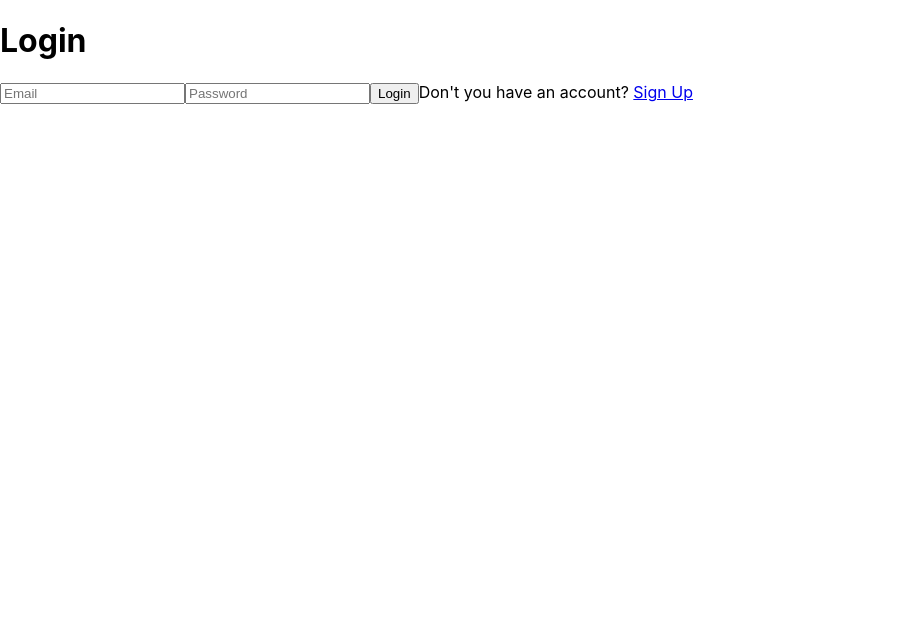
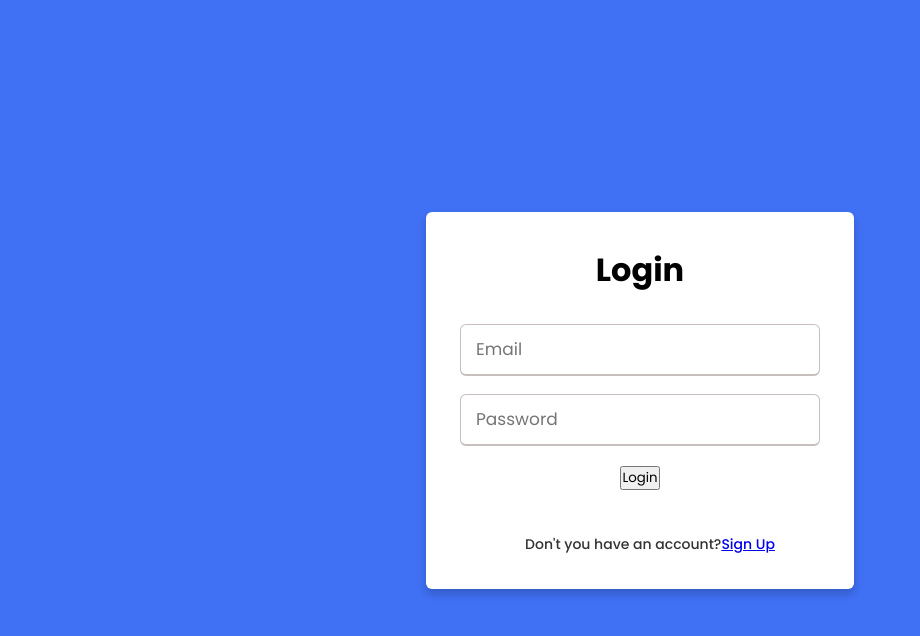
Before and after one commit to sadiausmann/marketplace_app, a React (Create React App) app in the folder dashboard/: page /login in a window 1280 px wide. Shown: the top 636 px of the page, without its empty margins (0-920 px from the left). Built offline with nearby package versions, Linux system fonts and the light colour scheme; no server answers.

Commit message:
css of signup and login page

```diff
--- a/dashboard/package.json
+++ b/dashboard/package.json
@@ -15,6 +15,7 @@
     "react-dom": "^18.2.0",
     "react-router-dom": "^6.13.0",
     "react-scripts": "5.0.1",
+    "sass": "^1.63.6",
     "web-vitals": "^2.1.4"
   },
   "scripts": {
@@ -45,5 +46,5 @@
     "dotenv": "^16.3.1",
     "nodemon": "^2.0.22"
   },
-  "proxy":"http://localhost:5000"
+  "proxy": "http://localhost:5000"
 }
--- a/dashboard/src/App.js
+++ b/dashboard/src/App.js
@@ -7,19 +7,19 @@ import SignUp from "./components/Pages/SignUp";
 function App() {
 
   const [user, setUser] = useState(null);
-  const [message, setMessage] = useState('');
+  // const [message, setMessage] = useState('');
 
-  useEffect(() => {
-    fetch('/api/message')
-      .then(response => response.json())
-      .then(data => setMessage(data.message))
-      .catch(error => console.log(error));
-  }, []);
+  // useEffect(() => {
+  //   fetch('/api/message')
+  //     .then(response => response.json())
+  //     .then(data => setMessage(data.message))
+  //     .catch(error => console.log(error));
+  // }, []);
 
 
   return (
     <div className="App">
-      <h1>{message}</h1>
+      {/* <h1>{message}</h1> */}
       <Routes>
         <Route path="/" element={<Home user={user} setUser={setUser}/>} />
         <Route path="/login" element={<Login setUser={setUser} />} />
--- /dev/null
+++ b/dashboard/src/Form.css
@@ -0,0 +1,69 @@
+@import url('https://fonts.googleapis.com/css?family=Poppins:400,500,600,700&display=swap');
+*{
+  margin: 0;
+  padding: 0;
+  box-sizing: border-box;
+  font-family: 'Poppins', sans-serif;
+}
+body{
+  min-height: 100vh;
+  display: flex;
+  align-items: center;
+  justify-content: center;
+  background: #4070f4;
+}
+.container{
+  position: relative;
+  text-align:center;
+  max-width: 430px;
+  width: 100%;
+  background: #fff;
+  padding: 34px;
+  border-radius: 6px;
+  box-shadow: 0 5px 10px rgba(0,0,0,0.2);
+}
+
+.container form{
+  margin-top: 30px;
+}
+.container form .input-box{
+  height: 52px;
+  margin: 18px 0;
+}
+
+form .input-box input{
+  height: 100%;
+  width: 100%;
+  outline: none;
+  padding: 0 15px;
+  font-size: 17px;
+  font-weight: 400;
+  color: #333;
+  border: 1.5px solid #C7BEBE;
+  border-bottom-width: 2.5px;
+  border-radius: 6px;
+  transition: all 0.3s ease;
+}
+
+form h3{
+  color: #707070;
+  font-size: 14px;
+  font-weight: 500;
+  margin-left: 10px;
+}
+
+.input-box.button .button:hover{
+  background: #4070f4;
+}
+form .text h3{
+ color: #333;
+ width: 100%;
+ text-align: center;
+}
+form .text h3 .link{
+  color: #4070f4;
+  text-decoration: none;
+}
+form .text h3 .link:hover{
+  text-decoration: underline;
+}
--- a/dashboard/src/components/pages/Login.js
+++ b/dashboard/src/components/pages/Login.js
@@ -1,5 +1,6 @@
 import React, { useState } from "react";
 import { Link, useNavigate } from "react-router-dom";
+import "../../Form.css"
 
 function Login({ setUser }) {
   const [inputs, setInputs] = useState({
@@ -18,35 +19,33 @@ function Login({ setUser }) {
     const form = event.target.form;
 
     const data = Object.fromEntries(new FormData(form));
-    console.log(data.email)
+    console.log(data.email);
     fetch("/api/sessions", {
       method: "POST",
       headers: { "Content-Type": "application/json" },
       body: JSON.stringify(data),
     })
-
       .then((res) => res.json())
       .then((res) => {
         if (res.error) {
-          console.log( "error: email and/or password are incorrect");
+          console.log("error: email and/or password are incorrect");
           navigate("/login");
-
         } else {
-          updateUserState()
+          updateUserState();
           console.log("correct");
           navigate("/");
-
         }
-      })
+      });
     const updateUserState = () => {
-    setUser([data.email])
-  }
-
+      setUser([data.email]);
+    };
   };
   return (
     <div className="login">
+      <div class="container">
         <h1>Login</h1>
-      <form >
+        <form>
+          <div class="input-box">
             <input
               required
               type="email"
@@ -54,6 +53,8 @@ function Login({ setUser }) {
               name="email"
               onChange={handleChange}
             />
+          </div>
+          <div class="input-box">
             <input
               required
               type="password"
@@ -61,15 +62,24 @@ function Login({ setUser }) {
               name="password"
               onChange={handleChange}
             />
-        <button onClick={handleLogin}>Login</button>
-        <span>
-          Don't you have an account? <Link to="/signup">Sign Up</Link>
+          </div>
+          <div class="input-box button">
+            <button class="button" onClick={handleLogin}>
+              Login
+            </button>
+          </div>
+          <div class="text">
+            <h3>
+              Don't you have an account?
+              <span class="link">
+                <Link to="/signup">Sign Up</Link>
               </span>
+            </h3>
+          </div>
         </form>
+      </div>
     </div>
   );
 }
 
-
-
 export default Login;
--- a/dashboard/src/components/pages/SignUp.js
+++ b/dashboard/src/components/pages/SignUp.js
@@ -1,8 +1,9 @@
 import React from "react";
 import { Link, useNavigate } from "react-router-dom";
 import { useState } from "react";
+import "../../Form.css";
 
-const SignUp = ({setUser}) => {
+const SignUp = ({ setUser }) => {
   const [inputs, setInputs] = useState({
     name: "",
     email: "",
@@ -20,21 +21,23 @@ const SignUp = ({setUser}) => {
     const form = event.target.form;
 
     const data = Object.fromEntries(new FormData(form));
-    console.log(data)
+    console.log(data);
     fetch("/api/users", {
       method: "POST",
       headers: { "Content-Type": "application/json" },
       body: JSON.stringify(data),
     })
       .then((res) => res.json())
-      .then((email) => email)
-      navigate("/login")
-  }
+      .then((email) => email);
+    navigate("/login");
+  };
 
   return (
     <div className="sign-up">
+      <div className="container">
         <h1>Sign Up</h1>
-      <form >
+        <form>
+          <div className="input-box">
             <input
               required
               type="text"
@@ -42,6 +45,8 @@ const SignUp = ({setUser}) => {
               name="name"
               onChange={handleChange}
             />
+          </div>
+          <div className="input-box">
             <input
               required
               type="email"
@@ -49,6 +54,8 @@ const SignUp = ({setUser}) => {
               name="email"
               onChange={handleChange}
             />
+          </div>
+          <div className="input-box">
             <input
               required
               type="password"
@@ -56,13 +63,22 @@ const SignUp = ({setUser}) => {
               name="password"
               onChange={handleChange}
             />
-        <button onClick={handleSubmit}>
+          </div>
+          <div className="input-box button">
+            <button className="button" onClick={handleSubmit}>
               Sign up
             </button>
-        <span>
-          Do you have an account? <Link to="/login">Login</Link>
+          </div>
+          <div className="text">
+            <h3>
+              Already have an account?
+              <span className="link">
+                <Link to="/login">Login Now</Link>
               </span>
+            </h3>
+          </div>
         </form>
+      </div>
     </div>
   );
 };
```
Also changed, not shown: 1 other file (tests, documents, lock files or other folders). Lines whose indentation alone changed are shown as unchanged.
